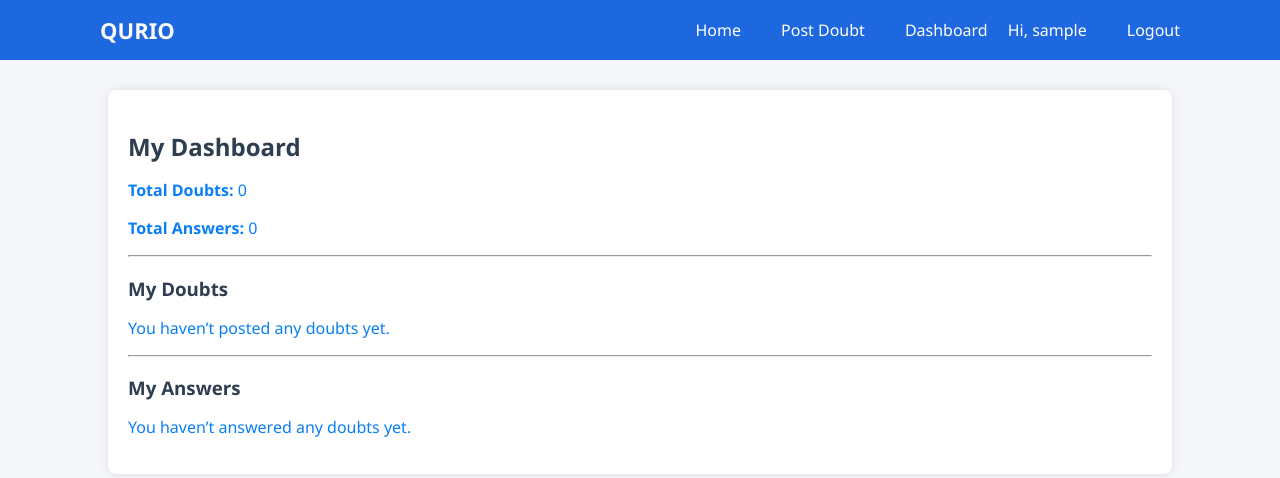
After one commit to abhiravi1912/Qurio, a Flask app: page /dashboard in a window 1280 px wide. The commit adds this page. Shown: the top 478 px of the page. Run offline with Flask 3, Linux system fonts and the light colour scheme; the visitor is signed in with stand-in values (Sample User, id 1); data that the repository does not hold is empty.

Commit message:
some change made

```diff
--- a/app/models.py
+++ b/app/models.py
@@ -9,6 +9,7 @@ class User(db.Model, UserMixin):
     username = db.Column(db.String(20), unique=True, nullable=False)
     email = db.Column(db.String(120), unique=True, nullable=False)
     password = db.Column(db.String(60), nullable=False)
+    doubts = db.relationship("Doubt", backref="author", lazy=True)
     answers = db.relationship("Answer", backref="user", lazy=True)
 
 
@@ -18,12 +19,19 @@ class User(db.Model, UserMixin):
         return f"User('{self.username}', '{self.email}')"
 
 from datetime import datetime
+
 class Doubt(db.Model):
     id = db.Column(db.Integer, primary_key=True)
     title = db.Column(db.String(150), nullable=False)
     description = db.Column(db.Text, nullable=False)
     category = db.Column(db.String(50), nullable=False)
     created_at = db.Column(db.DateTime, default=datetime.utcnow)
+
+    user_id = db.Column(
+    db.Integer,
+    db.ForeignKey("user.id"),
+    nullable=False
+)
 
 class Answer(db.Model):
     id = db.Column(db.Integer, primary_key=True)
--- a/app/routes.py
+++ b/app/routes.py
@@ -53,13 +53,15 @@ def register():
     return render_template("register.html", form=form)
 
 @main.route("/post_doubt", methods=["GET", "POST"])
+@login_required
 def post_doubt():
     form = DoubtForm()
     if form.validate_on_submit():
         doubt = Doubt(
-            title=form.title.data,
-            description=form.description.data,
-            category=form.category.data
+    title=form.title.data,
+    description=form.description.data,
+    category=form.category.data,
+    user_id=current_user.id
         )
         db.session.add(doubt)
         db.session.commit()
@@ -125,3 +127,16 @@ def login():
 def logout():
     logout_user()
     return redirect(url_for("main.home"))
+
+
+@main.route("/dashboard")
+@login_required
+def dashboard():
+    user_doubts = current_user.doubts
+    user_answers = current_user.answers
+
+    return render_template(
+        "dashboard.html",
+        user_doubts=user_doubts,
+        user_answers=user_answers
+    )
--- a/static/style.css
+++ b/static/style.css
@@ -10,8 +10,22 @@
 
 /* ===== NAVBAR ===== */
 .navbar {
-    background-color: #0f73d6;
-    padding: 12px 0;
+    background-color: #1d67df;
+    padding: 15px 40px;
+    display: flex;
+    justify-content: space-between;
+    align-items: center;
+}
+
+.navbar a {
+    color: #f1f5f9;
+    text-decoration: none;
+    margin-left: 20px;
+    font-weight: 500;
+}
+
+.navbar a:hover {
+    color: #38bdf8;
 }
 
 .nav-container {
@@ -62,10 +76,11 @@
 }
 
 body {
-    font-family: Arial, Helvetica, sans-serif;
-    background-color: #f4f6f8;
+    font-family: 'Segoe UI', Tahoma, Geneva, Verdana, sans-serif;
+    background-color: #f4f6f9;
     margin: 0;
     padding: 0;
+    color: #0a7ff5;
 }
 
 .container {
@@ -117,9 +132,16 @@ button:hover, input[type="submit"]:hover {
 }
 
 .doubt {
-    padding: 10px;
-    margin-bottom: 15px;
-    border-bottom: 1px solid #ddd;
+    background: white;
+    padding: 20px;
+    margin-bottom: 20px;
+    border-radius: 10px;
+    box-shadow: 0 4px 12px rgba(0, 0, 0, 0.05);
+    transition: transform 0.2s ease;
+}
+
+.doubt:hover {
+    transform: translateY(-3px);
 }
 /* ===== Buttons & Links ===== */
 .btn {
@@ -225,3 +247,44 @@ input:focus, textarea:focus, select:focus {
     margin: auto;
     line-height: 1.6;
 }
+
+
+button,
+.btn {
+    background-color: #2563eb;
+    color: white;
+    border: none;
+    padding: 8px 16px;
+    border-radius: 6px;
+    cursor: pointer;
+    font-weight: 500;
+}
+
+button:hover,
+.btn:hover {
+    background-color: #1d4ed8;
+}
+
+input,
+textarea,
+select {
+    width: 100%;
+    padding: 10px;
+    margin-top: 6px;
+    margin-bottom: 16px;
+    border-radius: 6px;
+    border: 1px solid #cbd5e1;
+    font-size: 14px;
+}
+
+input:focus,
+textarea:focus,
+select:focus {
+    outline: none;
+    border-color: #2563eb;
+}
+
+h1, h2, h3 {
+    font-weight: 600;
+    margin-bottom: 15px;
+}
--- /dev/null
+++ b/templates/dashboard.html
@@ -0,0 +1,43 @@
+{% extends "layout.html" %}
+
+{% block content %}
+
+<h2>My Dashboard</h2>
+
+<p><strong>Total Doubts:</strong> {{ user_doubts|length }}</p>
+<p><strong>Total Answers:</strong> {{ user_answers|length }}</p>
+
+<hr>
+
+<h3>My Doubts</h3>
+{% for doubt in user_doubts %}
+    <div class="doubt">
+        <h4>
+            <a href="/doubt/{{ doubt.id }}">
+                {{ doubt.title }}
+            </a>
+        </h4>
+        <small>Posted on {{ doubt.created_at }}</small>
+    </div>
+{% else %}
+    <p>You haven’t posted any doubts yet.</p>
+{% endfor %}
+
+<hr>
+
+<h3>My Answers</h3>
+{% for answer in user_answers %}
+    <div class="answer-card">
+        <p>{{ answer.content }}</p>
+        <small>
+            On doubt:
+            <a href="/doubt/{{ answer.doubt_id }}">
+                View Question
+            </a>
+        </small>
+    </div>
+{% else %}
+    <p>You haven’t answered any doubts yet.</p>
+{% endfor %}
+
+{% endblock %}
--- a/templates/layout.html
+++ b/templates/layout.html
@@ -23,10 +23,15 @@
     </li>
 
     {% if current_user.is_authenticated %}
-        <li style="color: white;">Hi, {{ current_user.username }}</li>
-        <li>
-            <a href="/logout">Logout</a>
-        </li>
+    <li>
+        <a href="/dashboard">Dashboard</a>
+    </li>
+    <li style="color: white;">
+        Hi, {{ current_user.username }}
+    </li>
+    <li>
+        <a href="/logout">Logout</a>
+    </li>
     {% else %}
         <li>
             <a href="/register" class="{% if request.path == '/register' %}active{% endif %}">
```
